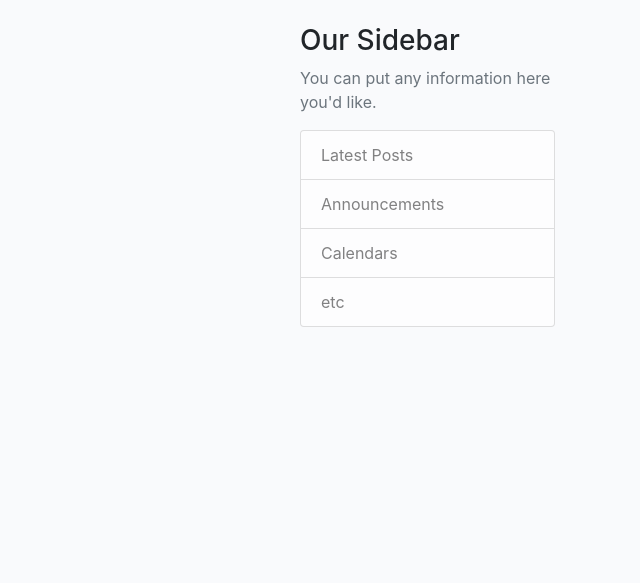
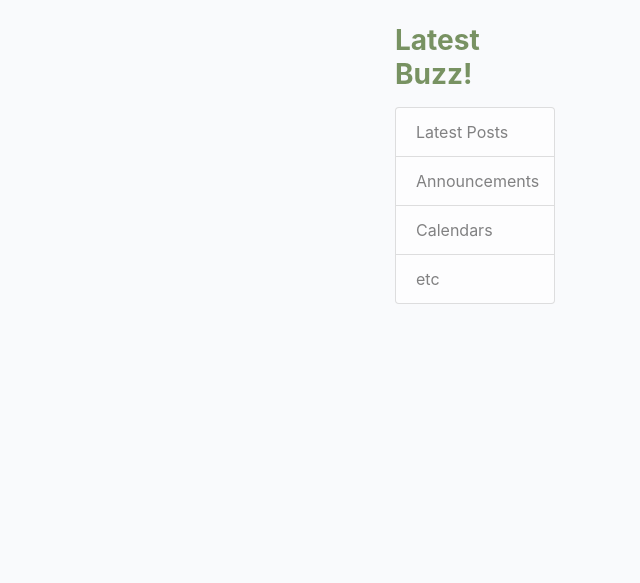
Before and after one commit to Edgarkimbugwe/luga-talk, a Django app: page / in a window 1280 px wide. Shown: the part 56-639 px from the top of the page, without its empty margins (640-1280 px from the left). Run offline with Django 4.2, Linux system fonts and the light colour scheme; data that the repository does not hold is empty; some libraries are stand-ins or nearby versions.

Commit message:
updated the content and fonts in the sidebar to match the colours on the blog
adjusted the sizes of the block content and the sidebar at base.html

Added css stylying to the sidebar title

```diff
--- a/static/css/style.css
+++ b/static/css/style.css
@@ -4,6 +4,13 @@ body {
 
 .custom-padding-top {
     padding-top: 5rem;
+}
+
+.sidebar-title {
+    font-size: 1.75rem;
+    font-weight: bold;
+    color: #789262;
+    margin-bottom: 1rem;
 }
 
 .brand {
--- a/templates/base.html
+++ b/templates/base.html
@@ -49,15 +49,15 @@
 
   <main role="main" class="container custom-padding-top">
     <div class="row">
-      <div class="col-md-9">
+      <div class="col-md-10">
           {% block content %}
           <!-- Content Goes here -->
           {% endblock content %}
       </div>
-      <div class="col-md-3">
+      <div class="col-md-2">
         <div class="content-section">
-          <h3>Our Sidebar</h3>
-          <p class='text-muted'>You can put any information here you'd like.
+          <h3 class="sidebar-title">Latest Buzz!</h3>
+          <p class='text-muted'>
             <ul class="list-group">
               <li class="list-group-item list-group-item-light">Latest Posts</li>
               <li class="list-group-item list-group-item-light">Announcements</li>
```
